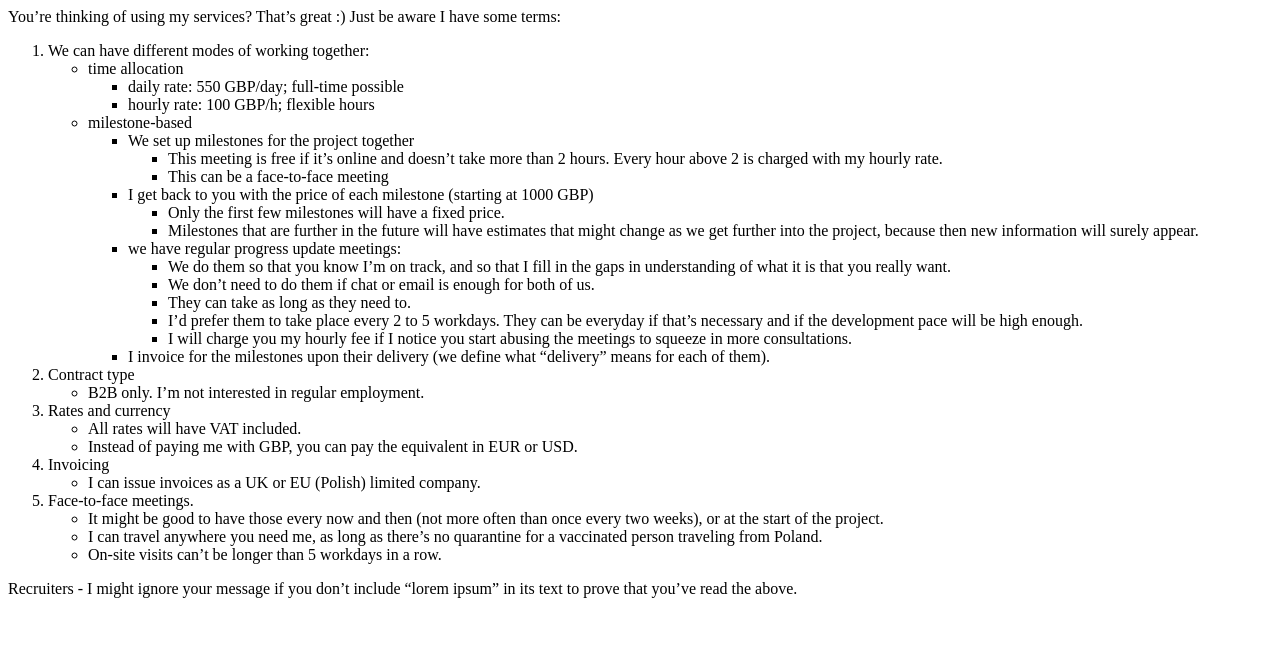
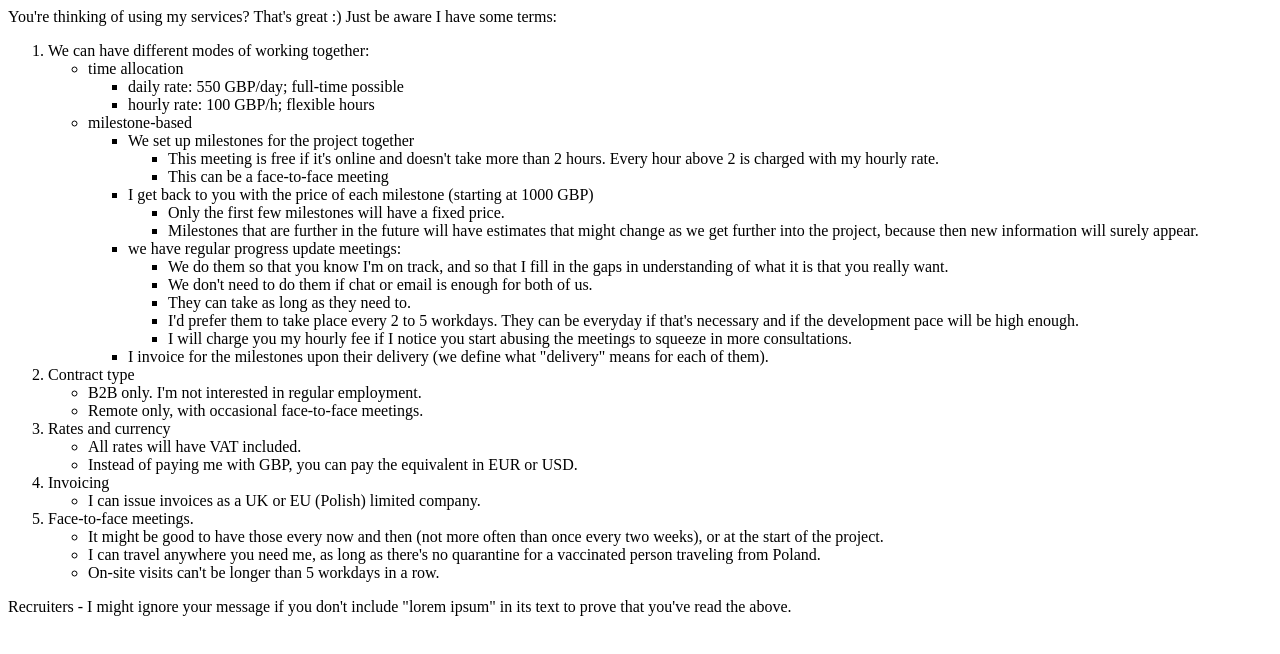
Before and after one commit to butla/bultrowicz.com, a plain HTML site: page additional_pages/terms_of_working_with_me/index.html in a window 1280 px wide. Drawn offline with Linux system fonts and the light colour scheme.

Commit message:
Fix rendering quotes in my terms.

```diff
--- a/additional_pages/terms_of_working_with_me/index.html
+++ b/additional_pages/terms_of_working_with_me/index.html
@@ -1,5 +1,5 @@
-<p>You’re thinking of using my services? That’s great :) Just be aware I have some terms:</p>
-<ol type="1">
+<p>You're thinking of using my services? That's great :) Just be aware I have some terms:</p>
+<ol>
 <li>We can have different modes of working together:
 <ul>
 <li>time allocation
@@ -11,7 +11,7 @@
 <ul>
 <li>We set up milestones for the project together
 <ul>
-<li>This meeting is free if it’s online and doesn’t take more than 2 hours. Every hour above 2 is charged with my hourly rate.</li>
+<li>This meeting is free if it's online and doesn't take more than 2 hours. Every hour above 2 is charged with my hourly rate.</li>
 <li>This can be a face-to-face meeting</li>
 </ul></li>
 <li>I get back to you with the price of each milestone (starting at 1000 GBP)
@@ -21,18 +21,19 @@
 </ul></li>
 <li>we have regular progress update meetings:
 <ul>
-<li>We do them so that you know I’m on track, and so that I fill in the gaps in understanding of what it is that you really want.</li>
-<li>We don’t need to do them if chat or email is enough for both of us.</li>
+<li>We do them so that you know I'm on track, and so that I fill in the gaps in understanding of what it is that you really want.</li>
+<li>We don't need to do them if chat or email is enough for both of us.</li>
 <li>They can take as long as they need to.</li>
-<li>I’d prefer them to take place every 2 to 5 workdays. They can be everyday if that’s necessary and if the development pace will be high enough.</li>
+<li>I'd prefer them to take place every 2 to 5 workdays. They can be everyday if that's necessary and if the development pace will be high enough.</li>
 <li>I will charge you my hourly fee if I notice you start abusing the meetings to squeeze in more consultations.</li>
 </ul></li>
-<li>I invoice for the milestones upon their delivery (we define what “delivery” means for each of them).</li>
+<li>I invoice for the milestones upon their delivery (we define what "delivery" means for each of them).</li>
 </ul></li>
 </ul></li>
 <li>Contract type
 <ul>
-<li>B2B only. I’m not interested in regular employment.</li>
+<li>B2B only. I'm not interested in regular employment.</li>
+<li>Remote only, with occasional face-to-face meetings.</li>
 </ul></li>
 <li>Rates and currency
 <ul>
@@ -46,8 +47,8 @@
 <li>Face-to-face meetings.
 <ul>
 <li>It might be good to have those every now and then (not more often than once every two weeks), or at the start of the project.</li>
-<li>I can travel anywhere you need me, as long as there’s no quarantine for a vaccinated person traveling from Poland.</li>
-<li>On-site visits can’t be longer than 5 workdays in a row.</li>
+<li>I can travel anywhere you need me, as long as there's no quarantine for a vaccinated person traveling from Poland.</li>
+<li>On-site visits can't be longer than 5 workdays in a row.</li>
 </ul></li>
 </ol>
-<p>Recruiters - I might ignore your message if you don’t include “lorem ipsum” in its text to prove that you’ve read the above.</p>
+<p>Recruiters - I might ignore your message if you don't include "lorem ipsum" in its text to prove that you've read the above.</p>
```
Also changed, not shown: 1 other file.
